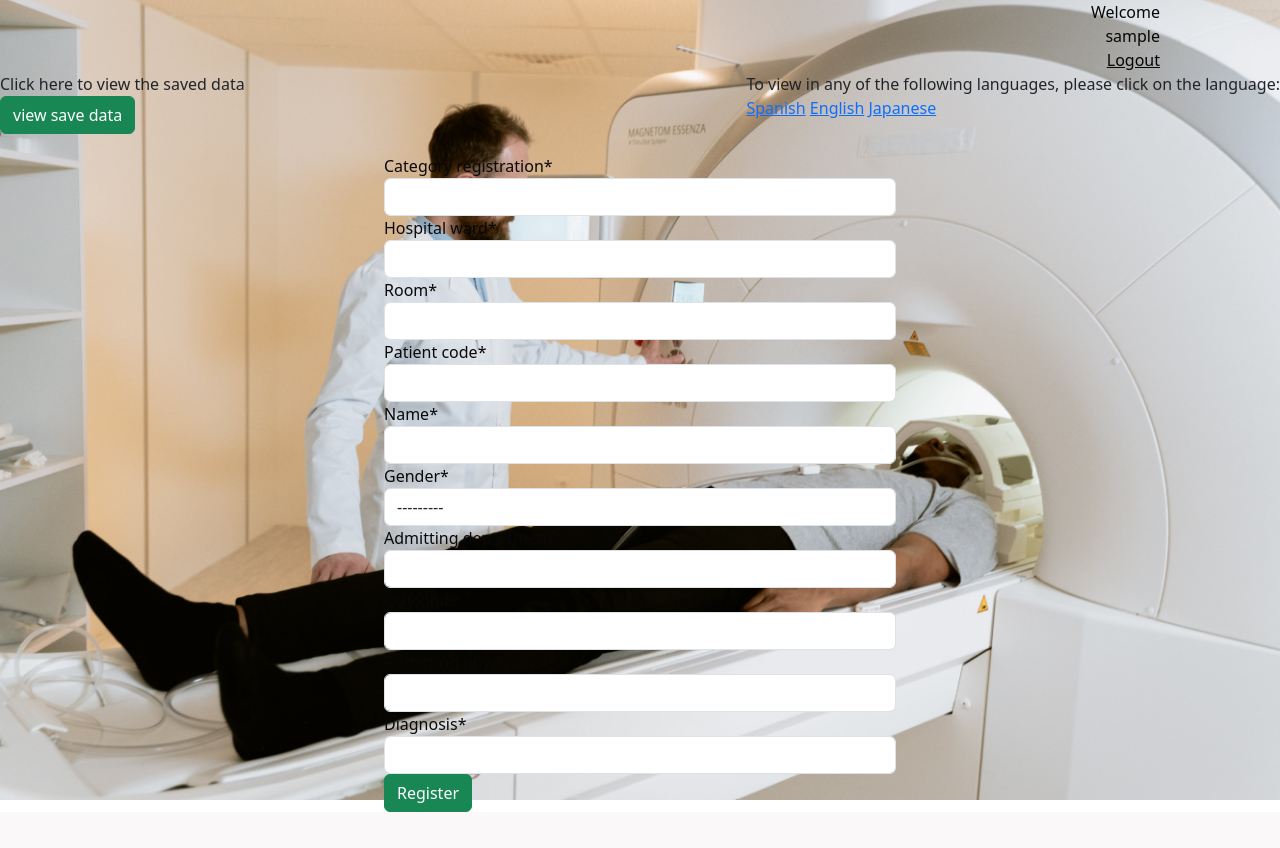
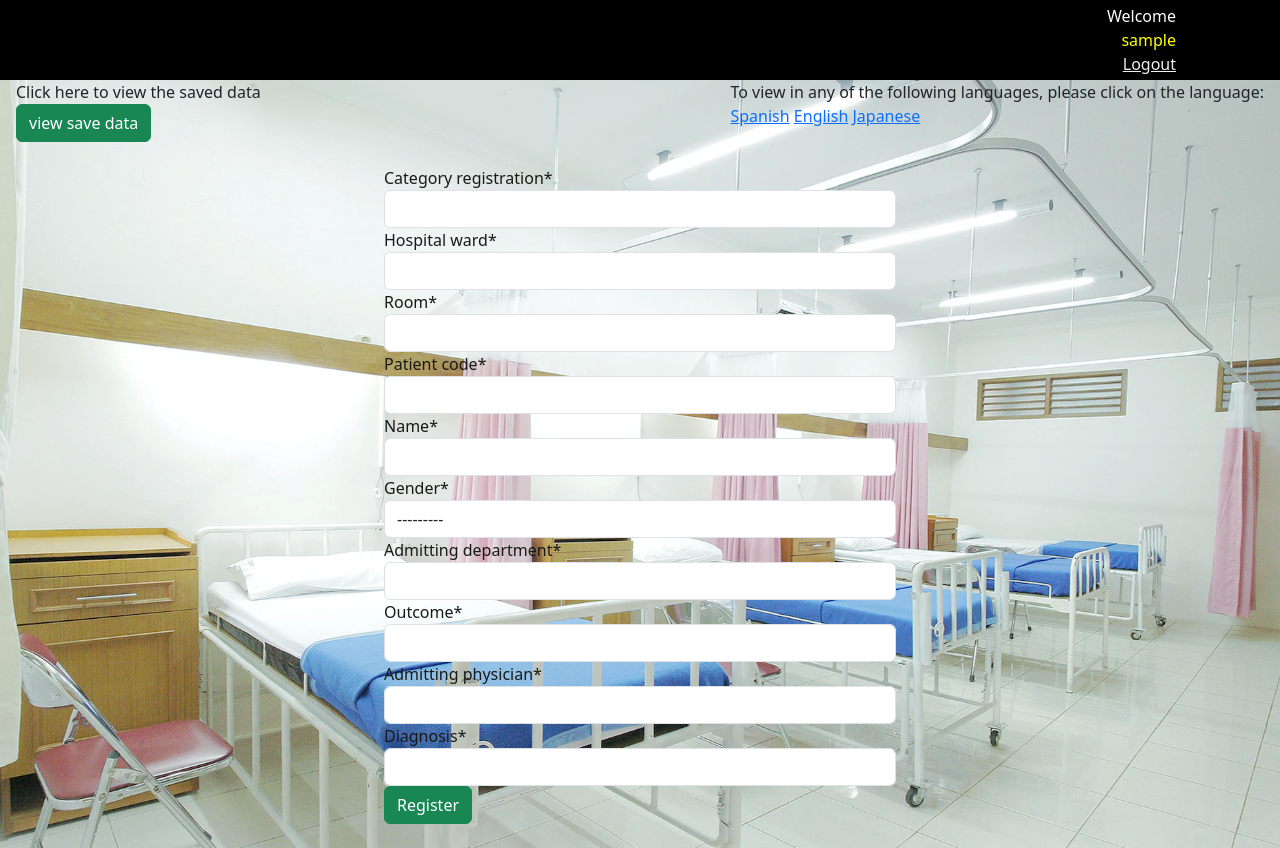
Before and after one commit to bardack134/CRUD-HOSPITAL, a Django app: page /registrar/ in a window 1280 px wide. Before the commit the page ends 812 px from the top, so only its background shows below. Run offline with Django 3.2, Linux system fonts and the light colour scheme; the visitor is signed in with stand-in values (Sample User, id 1); some libraries are stand-ins or nearby versions.

Commit message:
diseño con boostrap, fondo, pandding, margin

```diff
--- a/CRUD/templates/registro/base.html
+++ b/CRUD/templates/registro/base.html
@@ -18,18 +18,19 @@
 
 
 
-  <div class="  fondo ">
+  <!-- <div class="  fondo "> -->
 
 
 
 
-      <div style="color: rgb(7, 7, 7); text-align: right; margin-right: 120px;">
+  <div class="p-1 " style="color: rgb(255, 254, 254); text-align: right; margin-right: 100px;">
     {% if user.is_authenticated %}
-        Welcome <br>{{ user.username}} <br>
-        <a href="{% url 'cerrar_sesion' %}" style="color: rgb(5, 5, 5);">Logout</a>
+    <span >Welcome <br><span style="color: yellow;">{{ user.username}} <br> </span>
+
+    <a href="{% url 'cerrar_sesion' %}" style="color: rgb(240, 239, 239);">Logout</a>
     {% else %}
     <!-- Mostrar enlaces de inicio de sesión y registro si el usuario no está autenticado -->
-        <a href="{% url 'login' %}" style="color: rgb(10, 10, 10);">Login</a> <br>
+    <a href="{% url 'login' %}" style="color: rgb(255, 255, 255);">Login</a> <br>
 
     {% endif %}
   </div>
@@ -38,7 +39,7 @@
   <!-- Contenido que puede cambiar según la página -->
   {% block content %}
   {% endblock %}
-  </div>
+  <!-- </div> -->
 </body>
 
 </html>
--- a/CRUD/templates/registro/register.html
+++ b/CRUD/templates/registro/register.html
@@ -3,7 +3,7 @@
 
 <!-- Define un bloque llamado "content" que puede ser sobrescrito en plantillas hijas -->
 {% block content %}
-
+<div class="fondo2">
 <!-- Cargamos las etiquetas estáticas para acceder a archivos estáticos como CSS y JavaScript -->
 {% load static %}
 
@@ -22,7 +22,7 @@
 {% endfor %}
 
 <!-- Div para alinear el contenido a la derecha -->
-<div style="float: right;">
+<div class="px-3" style="float: right;">
     <!-- Enlaces para cambiar el idioma -->
     <p>To view in any of the following languages, please click on the language:<br>
         <a href="{% url 'RegistroPaciente' %}" class="link">Spanish</a>
@@ -31,7 +31,7 @@
     </p>
 </div>
 <!-- Div para alinear el contenido a la derecha -->
-<div >
+<div class="px-3 mb-1 pb-1">
     <!-- Enlaces para cambiar el idioma -->
     <p>Click here to view the saved data<br>
         <a href="{% url 'patient_list'  %}" class="btn btn-success" style="margin: auto;">view save data</a>
@@ -40,9 +40,11 @@
 
 
 <!-- Div para agregar margen superior y separar del div flotante anterior -->
-<div style="clear: both; margin-top: 20px;">
+<div class=" mb-4 pb-4">
+
+
     <!-- Formulario con método POST y token CSRF para protección -->
-    <form method="post" style="color: rgb(9, 9, 9);">
+    <form method="post" style="color: rgb(25, 26, 24);">
         {% csrf_token %} <!-- Agregamos el token CSRF para protección contra ataques CSRF -->
 
         <!-- Div para establecer el ancho y centrar el formulario -->
@@ -55,4 +57,5 @@
     </form>
 </div>
 
+</div>
 {% endblock %}
--- a/autenticacion/templates/login/login.html
+++ b/autenticacion/templates/login/login.html
@@ -10,7 +10,8 @@
 
 <!-- Estos bloques delimitan el contenido específico de esta plantilla que será renderizado dentro del bloque content de la plantilla base. -->
 {% block content %}
-<div class="container d-flex align-items-center justify-content-center min-vh-100">
+<div class="fondo">
+<div class="container  d-flex align-items-center justify-content-center min-vh-100">
   <div class="card bg-light" style="width: 25rem;">
     <div class="card-body p-3 mx-3">
 
@@ -32,4 +33,5 @@
     </div>
   </div>
 </div>
+</div>
 {% endblock %}
--- a/static/css/styles.css
+++ b/static/css/styles.css
@@ -1,14 +1,27 @@
+/* styles.css */
+
 html, body {
     margin: 0;
     padding: 0;
     height: 100%;
+    background-color: black;
   }
 
   .fondo {
     background-image: url(../img/hospital.jpg);
     height: 100vh;
+    margin: 0;
+    padding: 0;
+    background-size: cover;
+    background-position: center;
+  }
+
+  .fondo2 {
+    background-image: url(../img/hospital2.webp);
     margin: 0; /* Añade margen cero */
     padding: 0; /* Añade relleno cero */
     background-size: cover;
     background-position: center;
   }
+
+  /* Ajuste de estilos del formulario */
```
Also changed, not shown: CRUD/templates/registro/registerJP.html (+6 -4 lines), CRUD/templates/registro/registro.html (+6 -4 lines), static/img/hospital2.webp. Lines whose indentation alone changed are shown as unchanged.
